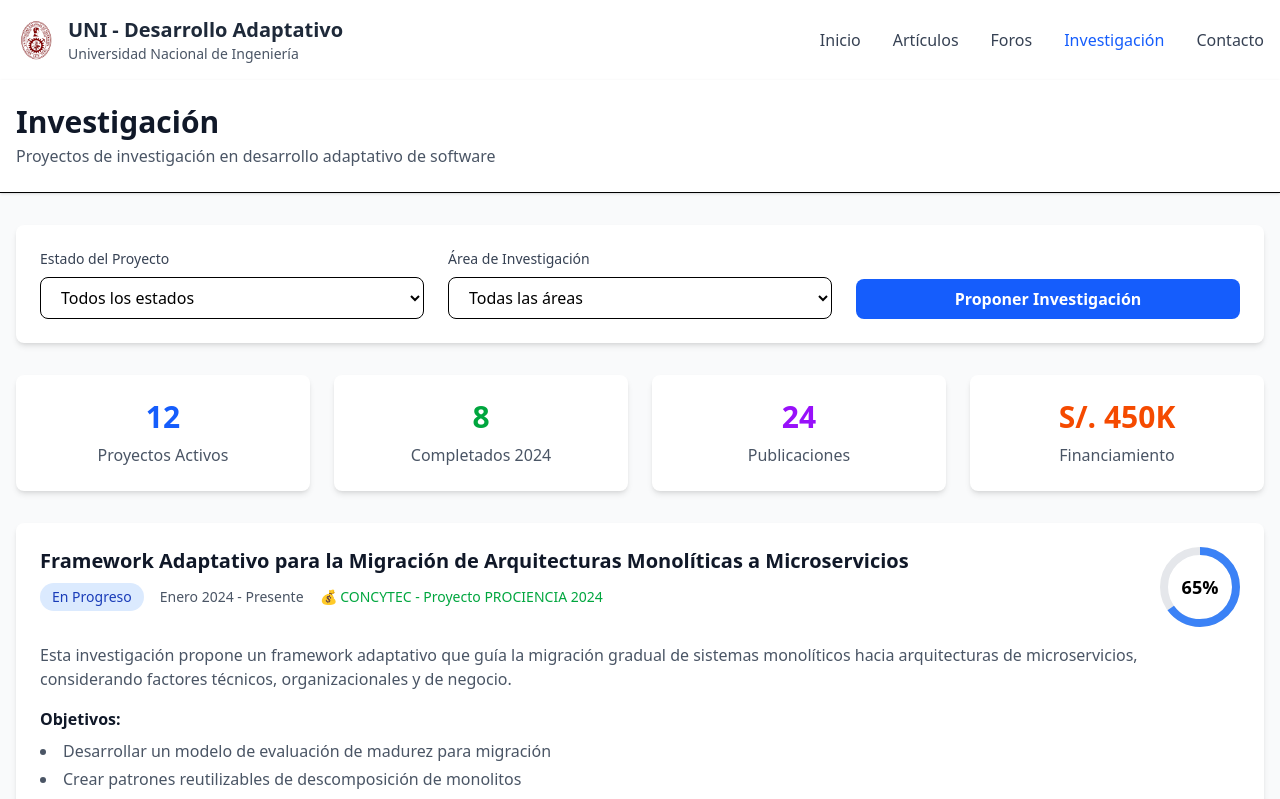
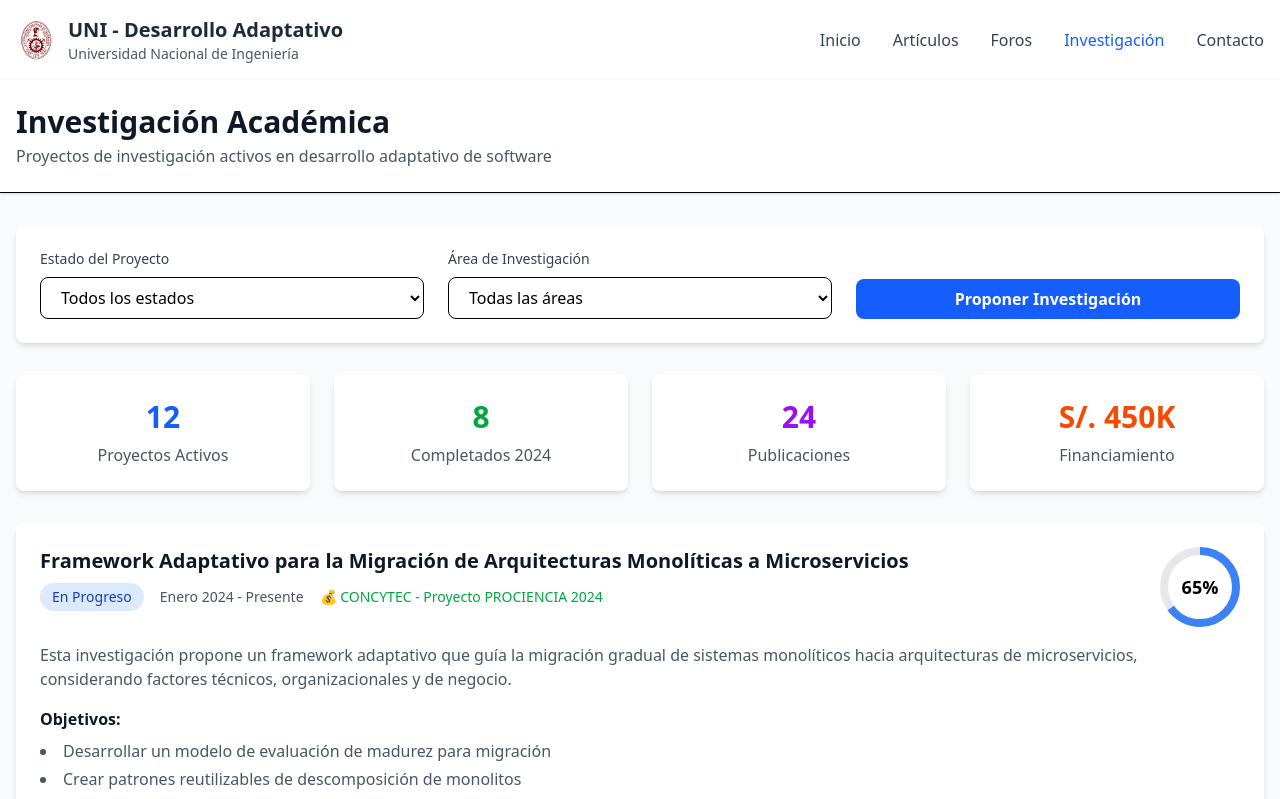
Before and after one commit to FransuaLeonSanchez/demoJira, a React (Vite) app: page /investigacion in a window 1280 px wide. Shown: the top 799 px of the page. Built offline with nearby package versions, Linux system fonts and the light colour scheme.

Commit message:
SCRUM-7: Update Research page headers - Enhanced title and description for better clarity

```diff
--- a/src/components/Research.tsx
+++ b/src/components/Research.tsx
@@ -145,8 +145,8 @@ function Research() {
       {/* Header */}
       <div className="bg-white shadow-sm border-b">
         <div className="max-w-7xl mx-auto px-4 py-6">
-          <h1 className="text-3xl font-bold text-gray-900">Investigación</h1>
-          <p className="text-gray-600 mt-1">Proyectos de investigación en desarrollo adaptativo de software</p>
+          <h1 className="text-3xl font-bold text-gray-900">Investigación Académica</h1>
+          <p className="text-gray-600 mt-1">Proyectos de investigación activos en desarrollo adaptativo de software</p>
         </div>
       </div>
 
```
